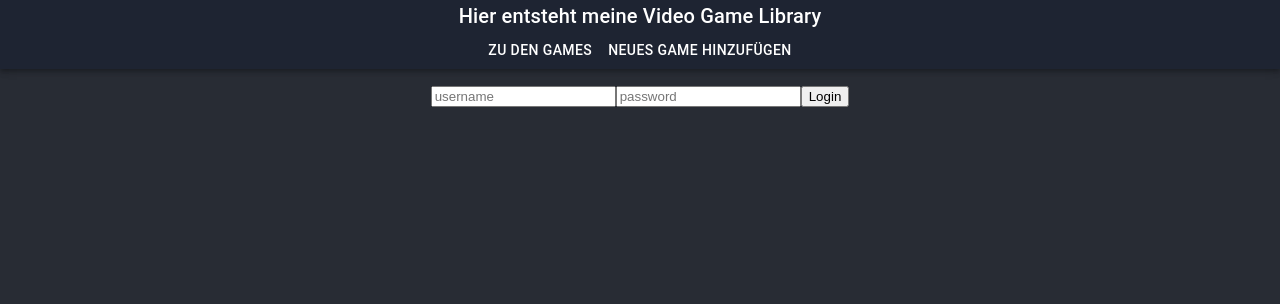
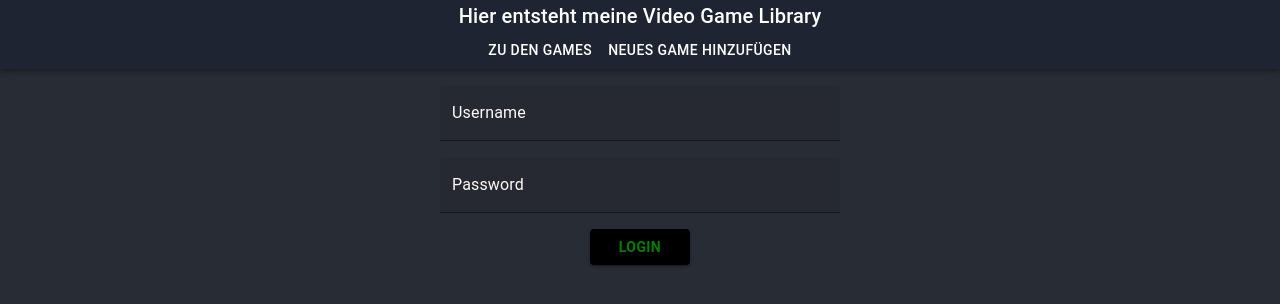
Before and after one commit to CodingRobIT/Digitales-Gesellenstueck, a React (Create React App) app in the folder frontend/: page /login in a window 1280 px wide. Shown: the top 304 px of the page. Built offline with nearby package versions, Linux system fonts and the light colour scheme; no server answers.

Commit message:
changed LoginPage.tsx to MUI Style

```diff
--- a/frontend/src/LoginPage.tsx
+++ b/frontend/src/LoginPage.tsx
@@ -1,22 +1,23 @@
-import {Box, TextField} from "@mui/material";
+import {Box, Button, TextField} from "@mui/material";
 import {AccountCircle} from "@mui/icons-material";
 import {styled} from "@mui/material/styles";
-import {FormEvent, useState} from "react";
+import React, {FormEvent, useState} from "react";
 import axios from "axios";
 
 const FormContainer = styled('form')({
     display: 'flex',
     flexDirection: 'column',
     gap: '1rem',
-    maxWidth: '400px',
-    margin: '0 auto',
+    // maxWidth: '800px',
+    // margin: '0 auto',
 });
+
 export default function LoginPage() {
 
     const [username, setUsername] = useState<string>('')
     const [password, setPassword] = useState<string>('')
 
-    function onSubmit(event: FormEvent<HTMLFormElement>){
+    function onSubmit(event: FormEvent<HTMLFormElement>) {
         event.preventDefault()
 
         axios.post("/api/user/login", undefined, {auth: {username, password}})
@@ -26,24 +27,44 @@ export default function LoginPage() {
     }
 
     return (
+        <FormContainer className="form-container" onSubmit={onSubmit} sx={{maxWidth: 400, mx: "auto"}}>
+            {/*<Box sx={{display: 'flex', alignItems: 'flex-end', mx: "auto"}}>*/}
+            {/*<AccountCircle sx={{color: 'snow', mr: 0, my: 2}}/>*/}
+            <TextField id="input-with-sx"
+                       label="Username"
+                       variant="filled"
+                       value={username}
+                       InputProps={{sx: {color: "deepskyblue", fontWeight: "bold"}}}
+                       InputLabelProps={{sx: {color: "Snow"}}}
+                       onChange={(event) => setUsername(event.target.value)}
+            />
+                {/*</Box>*/}
 
-        <form onSubmit={onSubmit}>
-            <input value={username} placeholder='username' type='text' onChange={e => setUsername(e.target.value)}/>
-            <input value={password} placeholder='password' type='password' onChange={e => setPassword(e.target.value)}/>
-            <button type='submit'>Login</button>
-        </form>
+            <TextField
+                label="Password"
+                variant="filled"
+                value={password}
+                onChange={(event) => setPassword(event.target.value)}
+                InputProps={{sx: {color: "deepskyblue", fontWeight: "bold"}, type: "password"}}
+                InputLabelProps={{sx: {color: "Snow"}}}
+            />
 
-        // <FormContainer className="form-container" onSubmit={onsubmit} sx={{maxWidth: 600, mx: "auto"}}>
-        //     <Box sx={{display: 'flex', alignItems: 'flex-end'}}>
-        //         <AccountCircle sx={{color: 'action.active', mr: 1, my: 0.5}}/>
-        //         <TextField id="input-with-sx"
-        //                    label="User Name"
-        //                    variant="filled"
-        //                    InputProps={{sx: {color: "deepskyblue", fontWeight: "bold"}}}
-        //                    InputLabelProps={{sx: {color: "Snow"}}}
-        //                    onSubmit={}
-        //         />
-        //     </Box>
-        // </FormContainer>
+            <Button variant="contained"
+                    type="submit"
+                    sx={{
+                        bgcolor: "black",
+                        color: "green",
+                        fontWeight: "bold",
+                        minWidth: "100px",
+                        maxWidth: "200px",
+                        mx: "auto",
+                        "&:hover": {
+                            color: "snow",
+                            bgcolor: "#119D13"
+                        },
+                    }}>
+                Login
+            </Button>
+        </FormContainer>
     )
 }
```
